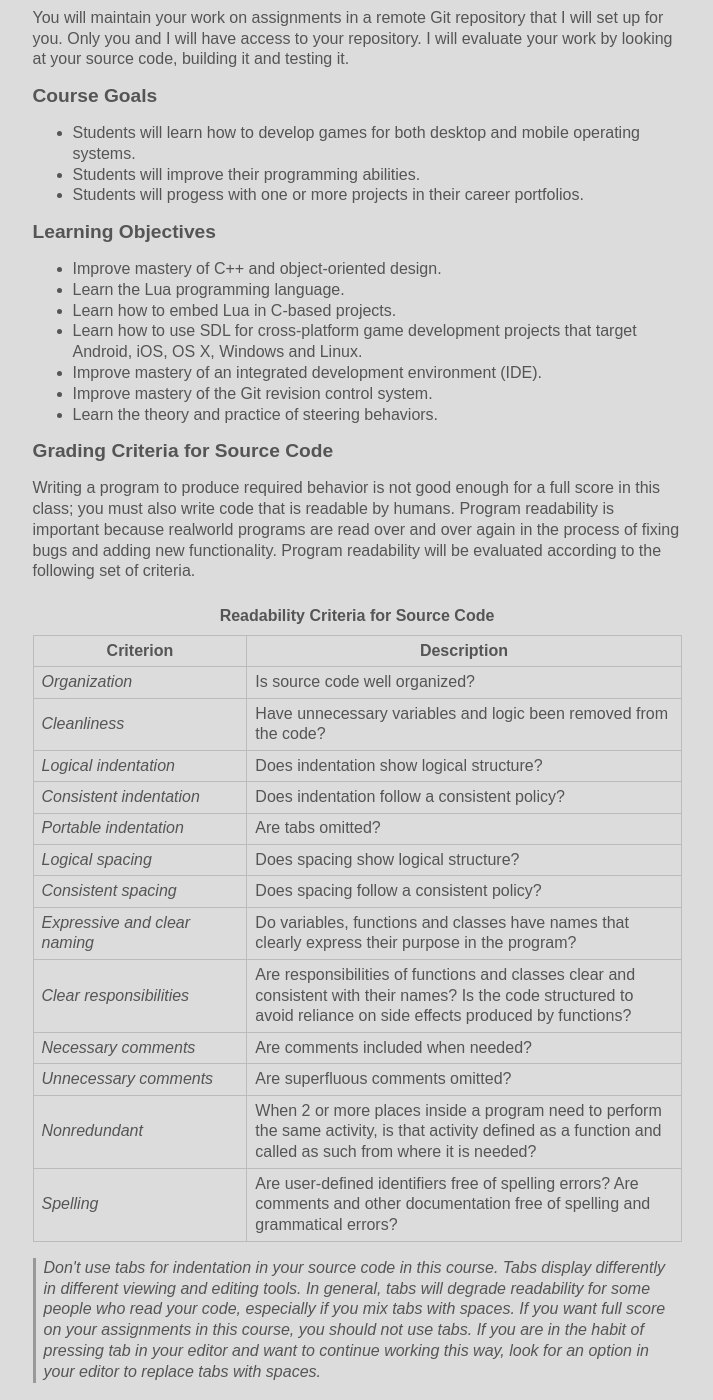
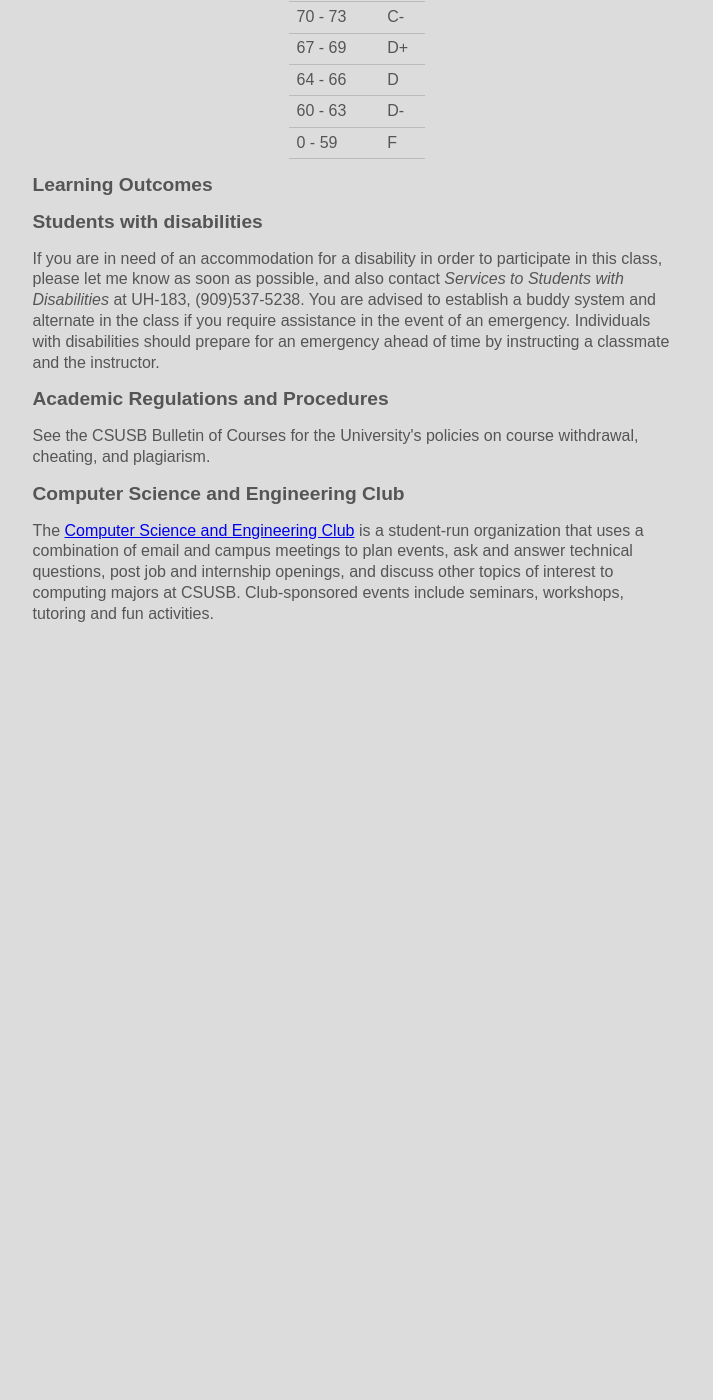
Before and after one commit to mcswedo/CSE440-2014, a Jekyll site: the page built from syllabus.html, in a window 1280 px wide and 1400 px high, scrolled down 1028 px. Shown: the whole window, without its empty margins (283-996 px from the left). Built offline with Jekyll 4.4.1, drawn with Linux system fonts in a browser that asks for light colours; after the commit the page ends 1700 px from its top, so only the background shows below that; some of the changed text lies outside the part shown.

Commit message:
fixed contact and stubbed syllabus.

```diff
--- a/contact.html
+++ b/contact.html
@@ -28,7 +28,7 @@ dl {
 </style>
 
 <dl>
-  <dt>Instructor</dt>    	<dd><a href="http://cse.csusb.edu/concep">Dr. David Turner</a></dd>
+  <dt>Instructor</dt>    	<dd><a href="http://cse.csusb.edu/concep">Dr. Arturo Concepcion</a></dd>
   <dt>Email</dt>         	<dd>concep@csusb.edu</dd>
   <dt>Phone</dt>         	<dd>(909)537-5326</dd>
   <dt>Office</dt>        	<dd>JB 340</dd>
--- a/syllabus.html
+++ b/syllabus.html
@@ -52,156 +52,19 @@ title: Syllabus
   <dt>School</dt>          <dd>CSUSB</dd>
   <dt>Quarter</dt>         <dd>Fall 2014</dd>
   <dt>Prerequisites</dt>   <dd>CSE 330</dd>
-  <dt>Lecture</dt>         <dd>Tue 12:00 - 1:15, JB 146<br>Thu 12:00 - 1:15, JB 146</dd>
-  <dt>Lab</dt>             <dd>Thu 1:30 - 3:20, JB 360</dd>
-  <dt>Textbook</dt>        <dd>All reading materials available for free on the Web.</dd>
-  <dt>Instructor</dt>      <dd>Dr. David Turner</dd>
-  <dt>Email</dt>           <dd>dturner@csusb.edu</dd>
-  <dt>Office hours</dt>    <dd>Mon 3:30 - 4:30, JB 340 <br>
-                               Tue 1:30 - 3:30, JB 340 <br>
-                               Wed 3:30 - 4:30, JB 340</dd>
+  <dt>Meeting Times</dt>   <dd>Tue 12:00 - 1:50, Thu 12:00 - 1:50, JB 360 </dd>
+  <dt>Textbook</dt>        <dd></dd>
+  <dt>Instructor</dt>      <dd>Dr. Arturo Concepcion</dd>
+  <dt>Email</dt>           <dd>concep@csusb.edu</dd>
+  <dt>Office hours</dt>    <dd></dd>
   <dt>Website</dt>         <dd>http://mcswedo.github.io/CSE440-2014</dd>
 </dl>
 
 <h2>Course Format</h2>
 
-<p>
-The following four types of activities will occur in lecture periods.
-</p>
-
-<ul>
-<li>I will present course topics.</li>
-<li>I will give quizzes and a final exam to assess your learning on course topics.</li>
-<li>You will present progress on research and game projects in your career portfolio.</li>
-</ul>
-
-<p>
-The lab periods will be used for activities that strengthen your understanding of
-the topics presented in lecture.
-</p>
-
-<p>
-All required work is detailed in the course schedule, published on the Web.
-I will announced in class, or by email, any changes to required work, points,
-deadlines and quiz dates.
-</p>
-
-<p>
-You will maintain your work on assignments in a remote Git repository that I will set up for you.
-Only you and I will have access to your repository.
-I will evaluate your work by looking at your source code,
-building it and testing it.
-</p>
-
 <h2>Course Goals</h2>
 
-<ul>
-  <li>Students will learn how to develop games for both desktop and mobile operating systems.</li>
-  <li>Students will improve their programming abilities.</li>
-  <li>Students will progess with one or more projects in their career portfolios.</li>
-</ul>
-
 <h2>Learning Objectives</h2>
-
-<ul>
-  <li>Improve mastery of C++ and object-oriented design.</li>
-  <li>Learn the Lua programming language.</li>
-  <li>Learn how to embed Lua in C-based projects.</li>
-  <li>Learn how to use SDL for cross-platform game development projects that
-      target Android, iOS, OS X, Windows and Linux.</li>
-  <li>Improve mastery of an integrated development environment (IDE).</li>
-  <li>Improve mastery of the Git revision control system.</li>
-  <li>Learn the theory and practice of steering behaviors.</li>
-</ul>
-
-<h2>Grading Criteria for Source Code</h2>
-
-<p>
-Writing a program to produce required behavior is not good enough for a full score in this class;
-you must also write code that is readable by humans.  Program readability is important because
-real­world programs are read over and over again in the process of fixing bugs and adding new
-functionality.  Program readability will be evaluated according to the following set of criteria.
-</p>
-
-<table class="table">
-  <caption>Readability Criteria for Source Code</caption>
-  <thead>
-    <tr>
-      <th>Criterion</th>
-      <th>Description</th>
-    </tr>
-  </thead>
-  <tbody>
-    <tr>
-      <td>Organization</td>
-      <td>Is source code well organized?</td>
-    </tr>
-    <tr>
-      <td>Cleanliness</td>
-      <td>Have unnecessary variables and logic been removed from the code?</td>
-    </tr>
-    <tr>
-      <td>Logical indentation</td>
-      <td>Does indentation show logical structure?</td>
-    </tr>
-    <tr>
-      <td>Consistent indentation</td>
-      <td>Does indentation follow a consistent policy?</td>
-    </tr>
-    <tr>
-      <td>Portable indentation</td>
-      <td>Are tabs omitted?</td>
-    </tr>
-    <tr>
-      <td>Logical spacing</td>
-      <td>Does spacing show logical structure?</td>
-    </tr>
-    <tr>
-      <td>Consistent spacing</td>
-      <td>Does spacing follow a consistent policy?</td>
-    </tr>
-    <tr>
-      <td>Expressive and clear naming</td>
-      <td>Do variables, functions and classes have names
-          that clearly express their purpose in the program?</td>
-    </tr>
-    <tr>
-      <td>Clear responsibilities</td>
-      <td>Are responsibilities of functions and classes clear
-          and consistent with their names?
-          Is the code structured to avoid reliance on side effects produced by functions?</td>
-    </tr>
-    <tr>
-      <td>Necessary comments</td>
-      <td>Are comments included when needed?</td>
-    </tr>
-    <tr>
-      <td>Unnecessary comments</td>
-      <td>Are superfluous comments omitted?</td>
-    </tr>
-    <tr>
-      <td>Nonredundant</td>
-      <td>When 2 or more places inside a program need to perform the same activity,
-          is that activity defined as a function and called as such from where it is needed?</td>
-    </tr>
-    <tr>
-      <td>Spelling</td>
-      <td>Are user-defined identifiers free of spelling errors?
-          Are comments and other documentation free of spelling and grammatical errors?</td>
-    </tr>
-  </tbody>
-</table>
-
-<p class="callout">
-  Don't use tabs for indentation in your source code in this course.
-  Tabs display differently in different viewing and editing tools.
-  In general, tabs will degrade readability for some people who read your code,
-  especially if you mix tabs with spaces.
-  If you want full score on your assignments in this course, you should not use tabs.
-  If you are in the habit of pressing tab in your editor
-  and want to continue working this way,
-  look for an option in your editor to replace tabs with spaces.
-</p>
 
 <h2>Grading</h2>
 
@@ -234,20 +97,6 @@ The normal scale will be used to assign a letter grade.
 
 <h2>Learning Outcomes</h2>
 
-<p>
-This course is designed to contribute to the following
-learning outcomes of the computer systems program.
-</p>
-
-<p>
-a) An ability to apply knowledge of computing and mathematics appropriate to the discipline. <br>
-b) An ability to analyze a problem, and identify and define the computing requirements appropriate to its solution. <br>
-c) An ability to design, implement, and evaluate a computer-based system, process, component, or program to meet desired needs. <br>
-h) Recognition of the need to and an ability to engage in continuing professional development. <br>
-i) An ability to use current techniques, skills, and tools necessary for computing practice. <br>
-j) An ability to apply design and development principles in the construction of software systems of varying complexity.
-</p>
-
 <h2>Students with disabilities</h2>
 
 <p>
```
